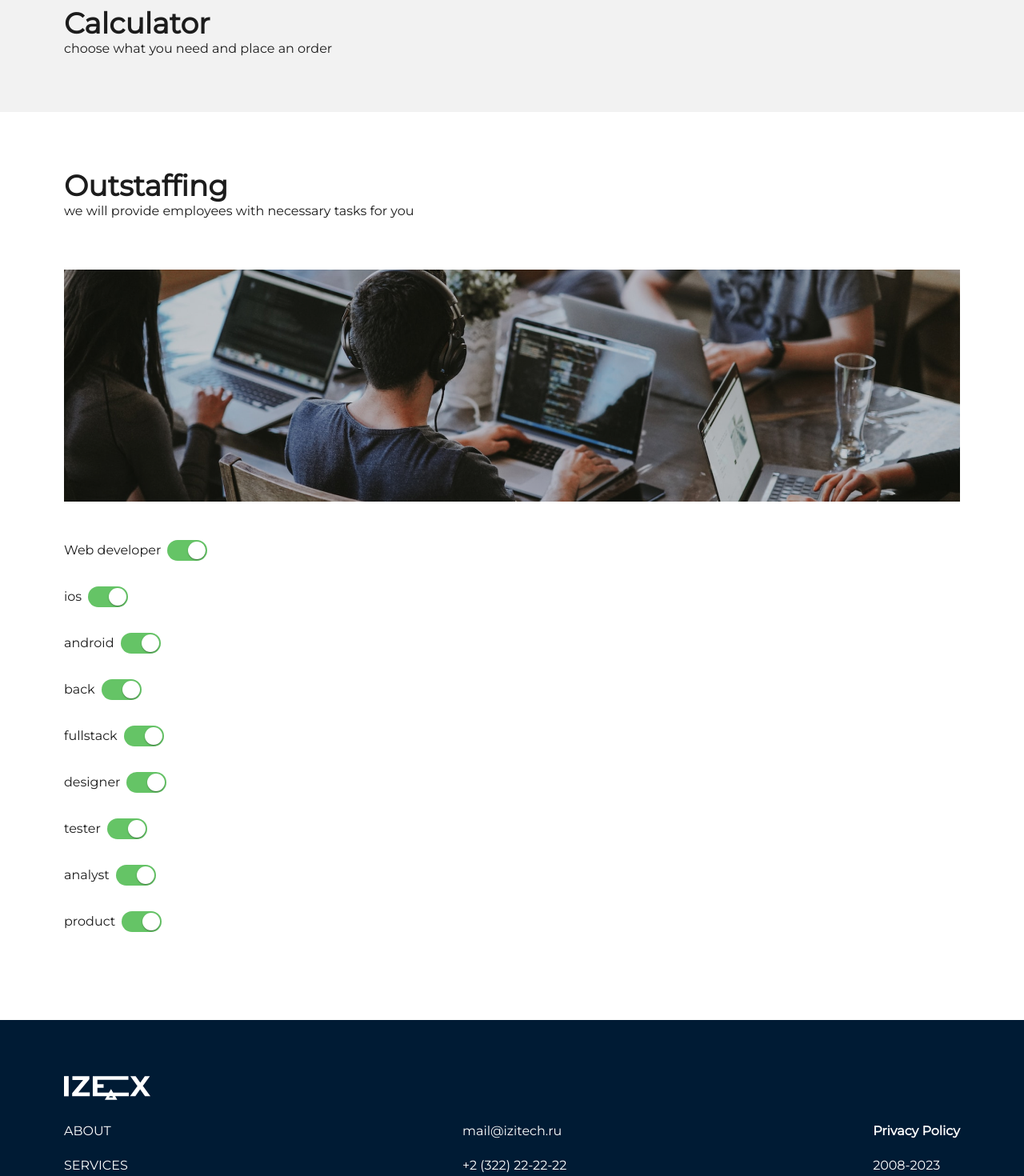
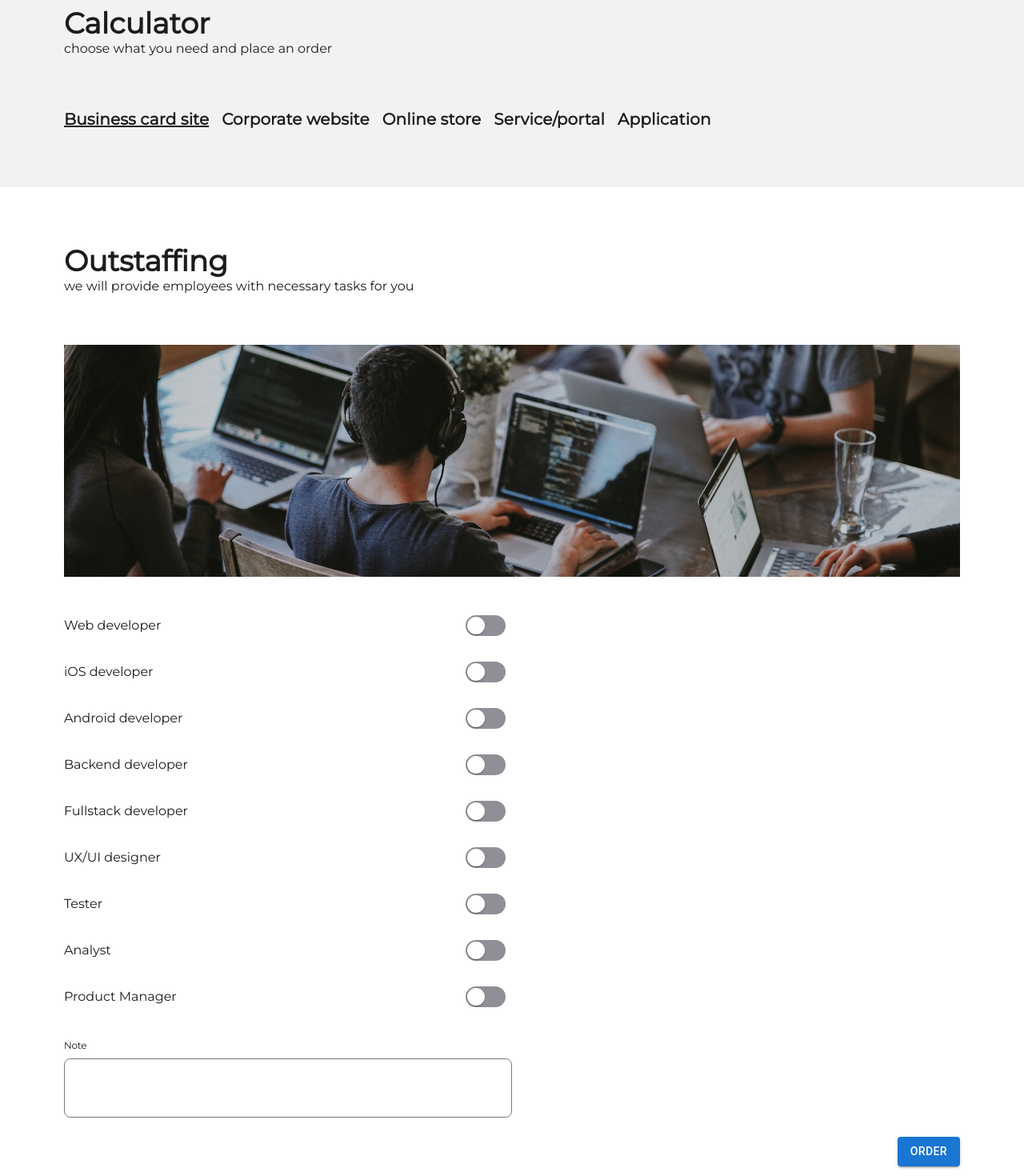
Before and after one commit to LuvCrime/LuvCrime.github.io, a React (Vite) app: page / in a window 1280 px wide. Shown: the part 1320-2790 px from the top of the page at 80% size. Built offline with nearby package versions, Linux system fonts and the light colour scheme.

Commit message:
working on outstaff and calculator blocks

```diff
--- a/public/locales/en/translation.json
+++ b/public/locales/en/translation.json
@@ -24,5 +24,16 @@
     "provide-employees": "we will provide employees with necessary tasks for you",
     "calculator": "Calculator",
     "order": "choose what you need and place an order",
-    "web": "Web developer"
+    "web": "Web developer",
+    "ios": "iOS developer",
+    "android": "Android developer",
+    "back": "Backend developer",
+    "fullstack": "Fullstack developer",
+    "designer": "UX/UI designer",
+    "tester": "Tester",
+    "analyst": "Analyst",
+    "product": "Product Manager",
+    "note": "Note",
+    "order-button": "Order",
+    "application": "Application"
 }
--- a/public/locales/est/translation.json
+++ b/public/locales/est/translation.json
@@ -24,5 +24,16 @@
     "provide-employees": "pakume töötajaid teile vajalike ülesannete täitmiseks",
     "calculator": "Kalkulaator",
     "order": "vali, mida vajad, ja esita tellimus",
-    "web": "Veebiarendaja"
+    "web": "Veebiarendaja",
+    "ios": "iOS-i arendaja",
+    "android": "androidi arendaja",
+    "back": "Taustaprogrammi arendaja",
+    "fullstack": "Täispinu arendaja",
+    "designer": "UX/UI disainer",
+    "tester": "Tester",
+    "analyst": "Analüütik",
+    "product": "Tootejuht",
+    "note": "Märge",
+    "order-button": "tellida",
+    "application": "Rakendus"
 }
--- a/public/locales/ru/translation.json
+++ b/public/locales/ru/translation.json
@@ -24,5 +24,16 @@
     "provide-employees": "предоставим сотрудников на необходимые вам задачи",
     "calculator": "Калькулятор",
     "order": "выберите, что вам необходимо, и сделайте заказ",
-    "web": "Web-разработчик"
+    "web": "Web-разработчик",
+    "ios": "iOS-разработчик",
+    "android": "Android-разработчик",
+    "back": "Backend-разработчик",
+    "fullstack": "Fullstack-разработчик",
+    "designer": "UX/UI дизайнер",
+    "tester": "Тестировщик",
+    "analyst": "Аналитик",
+    "product": "Продакт-менеджер",
+    "note": "Примечание",
+    "order-button": "Заказать",
+    "application": "Приложение"
 }
--- /dev/null
+++ b/src/components/button/button.tsx
@@ -0,0 +1,7 @@
+import { Button as MUIButton } from '@mui/material';
+
+export const Button = ({ children }) => {
+    return (
+        <MUIButton variant="contained">{children}</MUIButton>
+    )
+}
--- a/src/components/calculator/calculator.tsx
+++ b/src/components/calculator/calculator.tsx
@@ -2,16 +2,63 @@ import { useTranslation } from 'react-i18next';
 import {
     CalculatorContainer,
     Title,
-    Subtitle
+    Subtitle,
+    LinkStyled,
+    StyledCalculator
 } from "./styles"
+
+import Breadcrumbs from '@mui/material/Breadcrumbs';
+// import Link from '@mui/material/Link';
+import Stack from '@mui/material/Stack';
+import { useState } from 'react';
+
+
+export default function CustomSeparator() {
+    const { t } = useTranslation();
+
+    const [activeLink, setActiveLink] = useState<number>(0);
+
+    const breadcrumbs = [
+        "business-card-site",
+        "corporate-website",
+        "online-store",
+        "service-portal",
+        "application"
+    ];
+
+    const handleClick = (event: React.MouseEvent<HTMLAnchorElement, MouseEvent>, index: number) => {
+        event.preventDefault();
+        const value = event.target;
+        setActiveLink(index);
+        console.info('You clicked a breadcrumb.', value);
+    }
+
+    return (
+        <Stack spacing={2}>
+            <Breadcrumbs
+                separator=""
+                aria-label="breadcrumb"
+            >
+                {breadcrumbs.map((item, id) =>
+                    <LinkStyled underline={activeLink === id ? "always" : "hover"} key={id} color="inherit" href="/" onClick={(e) => handleClick(e, id)}>
+                        {t(item)}
+                    </LinkStyled>,
+                )}
+            </Breadcrumbs>
+        </Stack>
+    );
+}
 
 export const Calculator = () => {
     const { t } = useTranslation();
 
     return (
         <CalculatorContainer>
-             <Title>{t('calculator')}</Title>
+            <Title>{t('calculator')}</Title>
             <Subtitle>{t('order')}</Subtitle>
+            <StyledCalculator>
+                {CustomSeparator()}
+            </StyledCalculator>
         </CalculatorContainer>
     )
 }
--- a/src/components/calculator/styles.ts
+++ b/src/components/calculator/styles.ts
@@ -1,5 +1,6 @@
 import styled from 'styled-components'
 import { Theme } from 'theme'
+import { Link as MUILink } from '@mui/material';
 
 export const CalculatorContainer = styled.div<{ theme?: Theme }>`
     background-color:  ${props => props.theme?.bg1};
@@ -21,3 +22,18 @@ export const Title = styled.h2<{ theme?: Theme }>`
 export const Subtitle = styled.div<{ theme?: Theme }>`
     color: ${props => props.theme?.text};
 `
+
+export const LinkStyled = styled(MUILink)<{ theme?: Theme }>`
+    color: ${props => props.theme?.text} !important;
+    font-family: Montserrat !important;
+    font-size: 20px !important;
+    font-style: normal;
+    font-weight: 600 !important;
+    line-height: normal;
+    box-sizing: border-box;
+`;
+
+export const StyledCalculator = styled.div`
+    display: flex;
+    margin-top: 64px;
+`
--- a/src/components/header/top-header/styles.ts
+++ b/src/components/header/top-header/styles.ts
@@ -1,5 +1,7 @@
 import styled from 'styled-components'
 import { Theme } from 'theme'
+
+import { Button as MUIButton} from '@mui/material';
 
 export const Span = styled.span`
     padding-right: 7px;
@@ -144,3 +146,14 @@ export const OptionItem = styled.li`
     padding: 0.5em 1em;
     cursor: pointer;
 `
+
+export const Button = styled(MUIButton)`
+    color: #FF4D4D;
+    font-family: Montserrat !important;
+    font-size: 16px !important;
+    font-style: normal;
+    font-weight: 800 !important;
+    line-height: normal;
+    box-sizing: border-box;
+    margin-right: -10px !important;
+`
--- a/src/components/header/top-header/top-header.tsx
+++ b/src/components/header/top-header/top-header.tsx
@@ -3,7 +3,7 @@ import { useTranslation } from "react-i18next"
 import { LanguageSelector } from './language-selector';
 import { ThemeSwitcher } from './theme-switcher';
 
-import { Span, TopHeaderContainer, ContactInfoContainer, ThemeContainer, IconPadding, LanguageContainer } from './styles';
+import { Span, TopHeaderContainer, ContactInfoContainer, ThemeContainer, IconPadding, LanguageContainer, Button } from './styles';
 
 import { EMAIL, NUMBER } from 'utils/constants';
 
@@ -28,7 +28,7 @@ export const TopHeader = () => {
                 </Span>
                 <ThemeSwitcher />
             </ThemeContainer>
-            <ContactInfoContainer>{t('request-call').toUpperCase()}</ContactInfoContainer>
+            <Button color="error">{t('request-call').toUpperCase()}</Button>
         </TopHeaderContainer>
     )
 }
--- a/src/components/outstaffing/outstaffing.tsx
+++ b/src/components/outstaffing/outstaffing.tsx
@@ -7,9 +7,21 @@ import {
     SwitchContainer,
     Ul,
     Li,
+    NoteContainer,
+    Note,
+    Textarea,
+    ButtonContainer
 } from "./styles"
 
+import { useState, ChangeEvent } from 'react'
+
 import { IOSSwitch } from '../switch/switch';
+
+import { Button } from '../button/button';
+
+interface CheckedItems {
+    [key: string]: boolean;
+}
 
 const outstaffingList = [
     'web',
@@ -26,6 +38,20 @@ const outstaffingList = [
 export const Outstaffing = () => {
     const { t } = useTranslation();
 
+    const [checkedItems, setCheckedItems] = useState<CheckedItems>(
+        outstaffingList.reduce((acc, item) => {
+            acc[item] = false;
+            return acc;
+        }, {})
+    );
+
+    const handleChange = (item: string) => (event: ChangeEvent<HTMLInputElement>) => {
+        setCheckedItems({
+            ...checkedItems,
+            [item]: event.target.checked,
+        });
+    };
+
     return (
         <OutstaffingContainer>
             <Title>{t('outstaffing')}</Title>
@@ -33,15 +59,27 @@ export const Outstaffing = () => {
             <Img />
             <SwitchContainer>
                 <Ul>
-                    {outstaffingList.map(item => (
-                        <Li>
-                        {t(item)}
-                        <IOSSwitch sx={{ m: 1 }} defaultChecked />
-                    </Li>
+                    {outstaffingList.map((item, index) => (
+                        <Li key={index}>
+                            <div>{t(item)}</div>
+                            <div>
+                                <IOSSwitch
+                                    sx={{ m: 1 }}
+                                    checked={checkedItems[item]}
+                                    onChange={handleChange(item)}
+                                />
+                            </div>
+                        </Li>
                     ))}
-
                 </Ul>
             </SwitchContainer>
+            <NoteContainer>
+                <Note>{t('note')}</Note>
+                <Textarea />
+            </NoteContainer>
+            <ButtonContainer>
+                <Button>{t('order-button')}</Button>
+            </ButtonContainer>
         </OutstaffingContainer>
     )
 }
--- a/src/components/outstaffing/styles.tsx
+++ b/src/components/outstaffing/styles.tsx
@@ -35,12 +35,16 @@ export const Img = styled.div`
 
 export const SwitchContainer = styled.div`
     display: flex;
+    width: 50%;
+    caret-color: transparent;
 `
 
-export const  Ul = styled.ul<{ theme?: Theme }>`
+export const Ul = styled.ul`
     list-style-type: none;
     padding: 0 !important;
     padding-inline-start: 0 !important;
+    width: 100%;import { ButtonContainer } from '../button/styles';
+
 `
 
 export const Li = styled.li<{ theme?: Theme }>`
@@ -52,4 +56,41 @@ export const Li = styled.li<{ theme?: Theme }>`
     margin-bottom: 16px;
     display: flex;
     align-items: center;
+    display: flex;
+    justify-content: space-between;
 `
+
+export const NoteContainer = styled.div`
+    display: flex;
+    flex-direction: column;
+    width: 50%;
+`
+
+export const Note = styled.span<{ theme?: Theme }>`
+    color: ${props => props.theme?.text};
+    font-size: 12px;
+    font-style: normal;
+    font-weight: 400;
+    line-height: 16px; /* 133.333% */
+    letter-spacing: -0.264px;
+    margin-bottom: 8px;
+`
+
+export const Textarea = styled.textarea<{ theme?: Theme }>`
+    border: 1px solid ${props => props.theme?.text});
+    color: ${props => props.theme?.text};
+    border-radius: 8px;
+    padding: 8px;
+    font-family: Montserrat;
+    resize: none;
+    width: 100%;
+    height: 74px;
+    box-sizing: border-box;
+    background-color: transparent;
+`
+
+export const ButtonContainer = styled.div<{ theme?: Theme }>`
+    display: flex;
+    justify-content: flex-end;
+    margin-top: 24px;
+`
```
